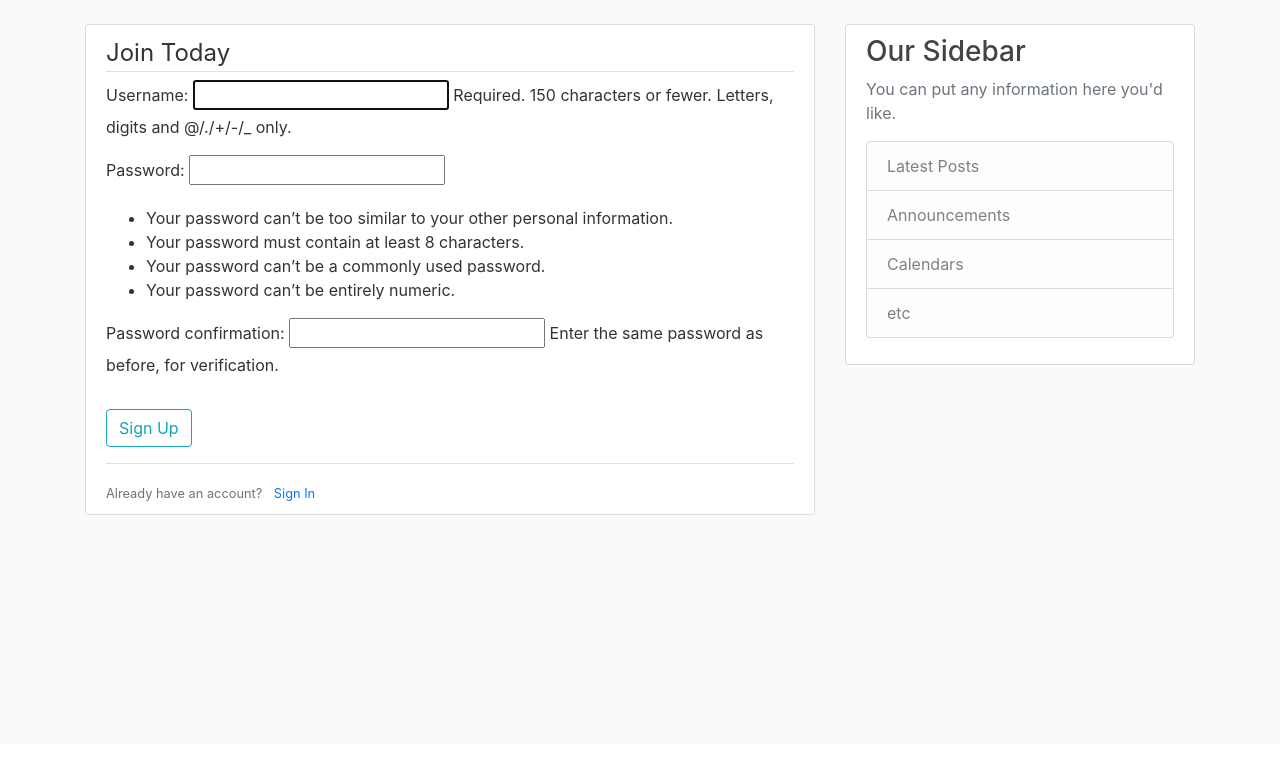
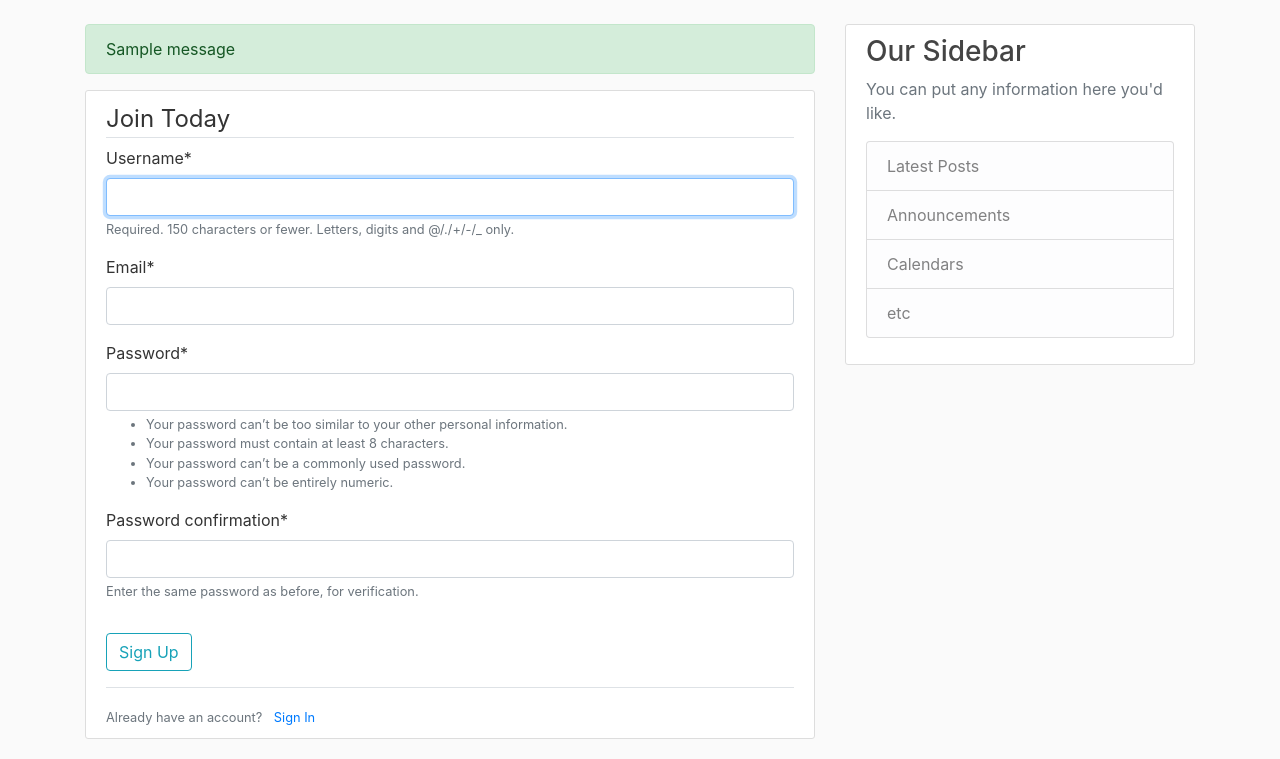
Before and after one commit to Prestonhall31/DjangoApp, a Django app: page /register/ in a window 1280 px wide. Shown: the part 56-815 px from the top of the page. Before the commit the page ends 571 px from the top, so only its background shows below. Run offline with Django 4.2, Linux system fonts and the light colour scheme; one stand-in notice (Sample message) is shown; some libraries are stand-ins or nearby versions.

Commit message:
Created Register form

```diff
--- a/django_project/blog/templates/blog/base.html
+++ b/django_project/blog/templates/blog/base.html
@@ -42,6 +42,15 @@
       <main role="main" class="container">
         <div class="row">
           <div class="col-md-8">
+            {% if messages %}
+                {% for message in messages %}
+                    <!-- Adding the alert message for signing up.  -->
+                    <div class="alert alert-{{ message.tags }}">
+                        {{ message }}
+                    </div>
+                {% endfor %}
+            {% endif %}
+            <!-- Block content -->
             {% block content %}{% endblock %}
           </div>
           <div class="col-md-4">
--- a/django_project/django_project/settings.py
+++ b/django_project/django_project/settings.py
@@ -33,6 +33,8 @@ ALLOWED_HOSTS = []
 INSTALLED_APPS = [
     'blog.apps.BlogConfig',
     'users.apps.UsersConfig', # Make sure to add this everytime you create a new app for the project.
+    'crispy_forms', # Installed django-crispy-forms from pip. Add Bootstrap4 pack at the bottom of this page. Load into the template
+    'crispy-bootstrap4',
     'django.contrib.admin',
     'django.contrib.auth',
     'django.contrib.contenttypes',
@@ -123,3 +125,6 @@ STATIC_URL = 'static/'
 # https://docs.djangoproject.com/en/4.2/ref/settings/#default-auto-field
 
 DEFAULT_AUTO_FIELD = 'django.db.models.BigAutoField'
+
+
+CRISPY_TEMPLATE_PACK = 'bootstrap4'
--- /dev/null
+++ b/django_project/users/forms.py
@@ -0,0 +1,11 @@
+from django import forms
+from django.contrib.auth.models import User
+from django.contrib.auth.forms import UserCreationForm
+
+
+class UserRegisterForm(UserCreationForm):
+    email = forms.EmailField(required=True)
+
+    class Meta:     # gives us a nested namespace for configurations and keeps them in same place
+        model = User
+        fields = ['username', 'email', 'password1', 'password2']
--- a/django_project/users/templates/users/register.html
+++ b/django_project/users/templates/users/register.html
@@ -1,11 +1,13 @@
-{% extends 'blog/base.html' %}
+{% extends "blog/base.html" %}
+{% load crispy_forms_tags %}
+{% load bootstrap4 %}
 {% block content %}
     <div class="content-section">
         <form method="POST">
             {% csrf_token %}  {% comment %} required for added security {% endcomment %}
             <fieldset class="form-group">
                 <legend class="border-bottom mn-4">Join Today</legend>
-                {{ form.as_p }}
+                {{ form|crispy }} <!-- Adding crispy filter -->
             </fieldset>
             <div class="form-group">
                 <button class="btn btn-outline-info" type="submit">Sign Up</button>
--- a/django_project/users/views.py
+++ b/django_project/users/views.py
@@ -1,7 +1,28 @@
-from django.shortcuts import render
-from django.contrib.auth.forms import UserCreationForm
+from django.shortcuts import render, redirect
+from django.contrib import messages
+from .forms import UserRegisterForm
+
 
 # Create your views here.
 def register(request):
-    form = UserCreationForm()
+    # Validate the form data with this conditional
+    if request.method == 'POST':
+        form = UserRegisterForm(request.POST)
+        if form.is_valid():  #Back end django code to perform all the checks on user input. Username, password, strength
+            form.save()     # Will hash the password and save to database.
+            username = form.cleaned_data.get('username')  # grabbing the username from the form.
+            messages.success(request, f'Account created for {username}!') # Confirmation of user created. Need to add message to base.html view
+            return redirect('blog-home') # then redirect user to the home page.
+    else:
+        form = UserRegisterForm()
     return render (request, template_name='users/register.html', context={'form': form})
+
+
+
+
+# Different message types
+    # message.debug
+    # message.info
+    # message.success
+    # message.warning
+    # message.error
```
Also changed, not shown: django_project/db.sqlite3, requirements.txt (added).
